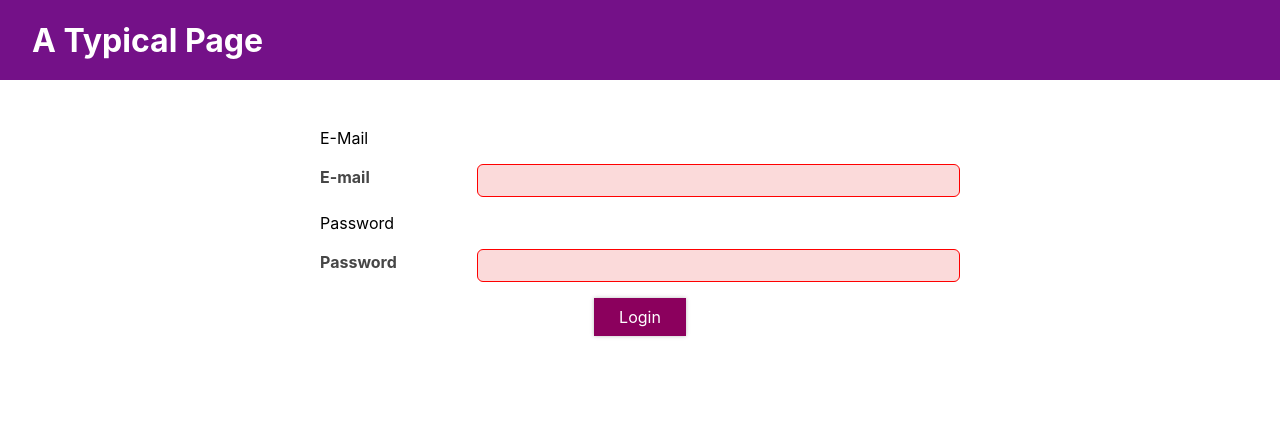
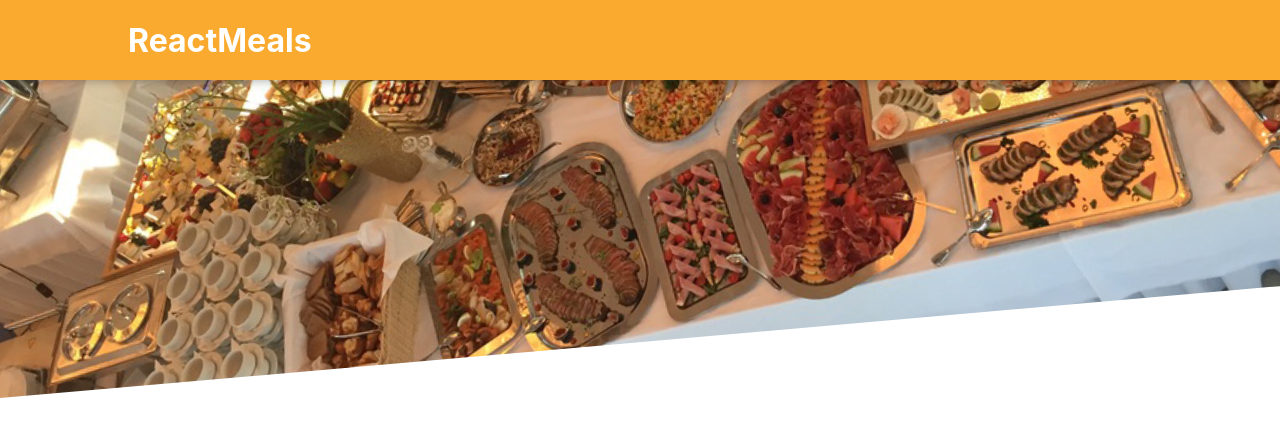
Before and after one commit to mipi1256/react-basic-study, a React (Create React App) app: page / in a window 1280 px wide. Shown: the top 436 px of the page. Built offline with nearby package versions, Linux system fonts and the light colour scheme.

Commit message:
Food 템플릿 작성 중 (Header 부분)

```diff
--- a/package.json
+++ b/package.json
@@ -9,7 +9,8 @@
     "react": "^18.3.1",
     "react-dom": "^18.3.1",
     "react-scripts": "5.0.1",
-    "styled-components": "^6.1.9",
+    "sass": "^1.77.0",
+    "styled-components": "^6.1.10",
     "web-vitals": "^2.1.4"
   },
   "scripts": {
--- a/src/App.js
+++ b/src/App.js
@@ -1,20 +1,11 @@
-import React, { useContext, useEffect, useState } from 'react';
+import React from 'react';
 import './App.css';
-import MainHeader from './components/SideEffect/MainHeader/MainHeader';
-import Login from './components/SideEffect/Login/Login';
-import Home from './components/SideEffect/Home/Home';
-import AuthContext from './components/store/auth-context';
+import Header from './components/Food/Layout/Header';
 
 const App = () => {
-  const { isLoggedIn } = useContext(AuthContext);
-
   return (
     <>
-      <MainHeader />
-      <main>
-        {isLoggedIn && <Home />}
-        {!isLoggedIn && <Login />}
-      </main>
+      <Header />
     </>
   );
 };
--- /dev/null
+++ b/src/components/Food/Layout/Header.js
@@ -0,0 +1,19 @@
+import React from 'react';
+import styles from './Header.module.scss';
+import mealsImage from '../../../assets/meals.jpg';
+
+const Header = () => {
+  return (
+    <>
+      <header className={styles.header}>
+        <h1>ReactMeals</h1>
+        <button>Cart</button>
+      </header>
+      <div className={styles['main-image']}>
+        <img src={mealsImage} alt='Looks very delicious meals' />
+      </div>
+    </>
+  );
+};
+
+export default Header;
--- /dev/null
+++ b/src/components/Food/Layout/Header.module.scss
@@ -0,0 +1,31 @@
+$my-orange: #fbaa30;
+
+.header {
+  position: fixed;
+  top: 0;
+  left: 0;
+  width: 100%;
+  height: 5rem;
+  background-color: $my-orange;
+  color: white;
+  display: flex;
+  justify-content: space-between;
+  align-items: center;
+  padding: 0 10%;
+  box-shadow: 0 2px 8px rgba(0, 0, 0, 0.25);
+  z-index: 10;
+}
+
+.main-image {
+  width: 100%;
+  height: 25rem;
+  z-index: 0;
+  overflow: hidden;
+
+  img {
+    width: 110%;
+    height: 100%;
+    object-fit: cover;
+    transform: rotate(-5deg) translateY(-4rem) translateX(-1rem);
+  }
+}
--- a/src/index.js
+++ b/src/index.js
@@ -2,13 +2,6 @@ import React from 'react';
 import ReactDOM from 'react-dom/client';
 import './index.css';
 import App from './App';
-import { AuthContextProvider } from './components/store/auth-context';
 
 const root = ReactDOM.createRoot(document.getElementById('root'));
-// App.js를 Context의 Consumer로 사용하기 위해
-// 따로 분할해 놓은 AuthContextProvider의 children으로 전달.
-root.render(
-  <AuthContextProvider>
-    <App />
-  </AuthContextProvider>,
-);
+root.render(<App />);
```
Also changed, not shown: src/assets/meals.jpg (added), 1 other file (tests, documents, lock files or other folders).
